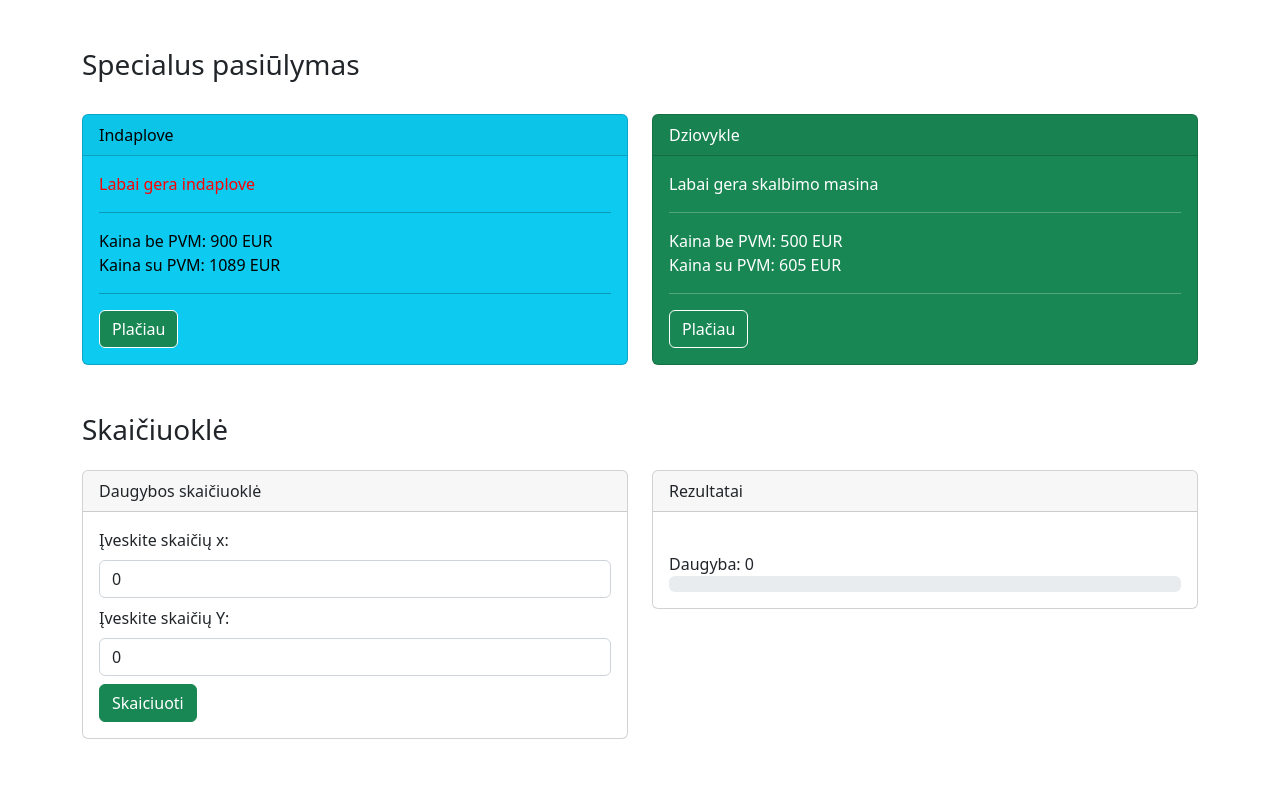
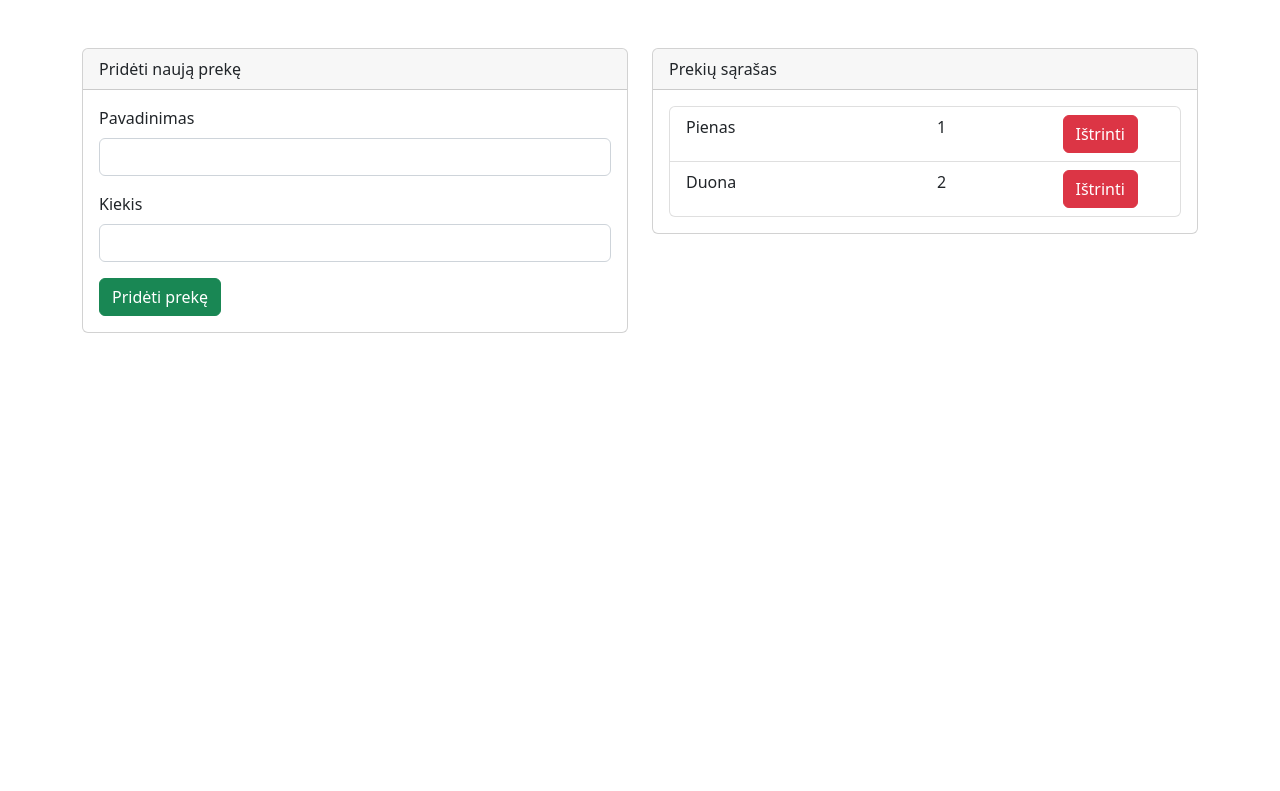
Before and after one commit to GediminasGricius/prekes_react, a React (Create React App) app: page / in a window 1280 px wide. Shown: the top 791 px of the page. Built offline with nearby package versions, Linux system fonts and the light colour scheme.

Commit message:
Krepselis 1

```diff
--- a/src/App.js
+++ b/src/App.js
@@ -4,6 +4,7 @@ import 'bootstrap/dist/css/bootstrap.css';
 import Product from './components/product';
 import productsData from './data/productsData';
 import Skaiciuokle from './components/skaiciuokle';
+import Krepselis from "./components/krepselis/krepselis";
 
 function App() {
   const prekes=productsData;
@@ -35,7 +36,7 @@ products=prekes.map((product)=>{
   </div>)
 });
 */
-
+/*
   return (
     <div class="container">
       <h3 class="mt-5">Specialus pasiūlymas</h3>
@@ -64,6 +65,13 @@ products=prekes.map((product)=>{
     </div>
 
   );
+
+ */
+    return (
+        <div className="container">
+          <Krepselis></Krepselis>
+        </div>
+    )
 }
 
 export default App;
--- /dev/null
+++ b/src/components/krepselis/inner/prekeItem.js
@@ -0,0 +1,21 @@
+
+
+const PrekeItem=(props)=>{
+
+
+    return (
+        <li className="list-group-item">
+
+            <div className="row" >
+                <div className="col-md-6">{props.preke.pavadinimas}</div>
+                <div className="col-md-3">{props.preke.kiekis}</div>
+                <div className="col-md-3">
+                    <button className="btn btn-danger">Ištrinti</button>
+                </div>
+            </div>
+        </li>
+    )
+};
+
+
+export default PrekeItem;
--- /dev/null
+++ b/src/components/krepselis/inner/prekiuSarasas.js
@@ -0,0 +1,22 @@
+import Card from "../../ui/card";
+import PrekeItem from "./prekeItem";
+
+const PrekiuSarasas=(props)=>{
+
+    let prekiuSarasas=[];
+    props.prekes.forEach((preke, index)=>{
+
+        prekiuSarasas.push(
+            (<PrekeItem key={index} preke={ preke } ></PrekeItem>)
+        );
+    })
+    return (
+        <Card title="Prekių sąrašas">
+            <ul className="list-group ">
+                {prekiuSarasas}
+            </ul>
+        </Card>
+    );
+}
+
+export default PrekiuSarasas;
--- /dev/null
+++ b/src/components/krepselis/inner/pridetiPreke.js
@@ -0,0 +1,28 @@
+import Card from "../../ui/card";
+
+const PridetiPreke=(props)=>{
+    const onFormSubmit=(event)=>{
+        event.preventDefault();
+        props.onPridetiPreke({pavadinimas:"Saldaniai", kiekis:10});
+        console.log("Pridedame preke");
+
+    }
+
+    return (
+        <Card title="Pridėti naują prekę">
+            <form onSubmit={onFormSubmit}>
+                <div className="mb-3">
+                    <label className="form-label">Pavadinimas</label>
+                    <input  type="text"  className="form-control" />
+                </div>
+                <div className="mb-3">
+                    <label className="form-label">Kiekis</label>
+                    <input  type="text"  className="form-control" />
+                </div>
+                <button className="btn btn-success" >Pridėti prekę</button>
+            </form>
+        </Card>
+    );
+}
+
+export default PridetiPreke;
--- /dev/null
+++ b/src/components/krepselis/krepselis.js
@@ -0,0 +1,36 @@
+import PrekiuSarasas from "./inner/prekiuSarasas";
+import PridetiPreke from "./inner/pridetiPreke";
+import Card from "../ui/card";
+import {useState} from "react";
+
+const Krepselis=()=>{
+    const initPrekes=[
+        {pavadinimas:"Pienas", kiekis:1},
+        {pavadinimas:"Duona", kiekis:2}
+    ]
+    const [prekes, setPrekes]=useState(initPrekes);
+
+
+    const pridetiPreke=(preke)=>{
+        prekes.push(preke);
+        setPrekes(Array.from(prekes));
+        console.log("Preke gauta ir prideta");
+        console.log(prekes);
+    };
+
+    return (
+
+
+        <div  className="row mt-5">
+            <div className="col-md-6">
+                <PridetiPreke onPridetiPreke={pridetiPreke}></PridetiPreke>
+            </div>
+            <div className="col-md-6">
+                <PrekiuSarasas prekes={prekes}></PrekiuSarasas>
+
+            </div>
+        </div>
+    )
+}
+
+export default Krepselis;
--- /dev/null
+++ b/src/components/skaic/progress.js
@@ -0,0 +1,28 @@
+
+function Progress(props){
+    const progresCss={
+        width: props.rezultatas+"%",
+        backgroundColor:'red'
+    };
+    let cssClass="progress-bar";
+    if (props.rezultatas<80){
+        cssClass+="  bg-success";
+    }
+    if (props.rezultatas>=80 && props.rezultatas<100){
+        cssClass+="  bg-warning";
+    }
+    if (props.rezultatas>=100 ){
+        cssClass+="  bg-danger";
+    }
+    return  (<div>
+        <div className="progress">
+            <div className={cssClass} role="progressbar" style={ progresCss } ></div>
+        </div>
+
+    </div>);
+}
+
+
+
+
+export default Progress;
--- a/src/components/skaic/rezultatas.js
+++ b/src/components/skaic/rezultatas.js
@@ -1,19 +1,8 @@
+import Progress from "./progress";
 
 function Rezultatas(props){
-    const progresCss={
-        width: props.rezultatas+"%",
-        backgroundColor:'red'
-    };
-    let cssClass="progress-bar";
-    if (props.rezultatas<80){
-        cssClass+="  bg-success";
-    }
-    if (props.rezultatas>=80 && props.rezultatas<100){
-        cssClass+="  bg-warning";
-    }
-    if (props.rezultatas>=100 ){
-        cssClass+="  bg-danger";
-    }
+
+
 
     return (
         <div className="card">
@@ -23,12 +12,8 @@ function Rezultatas(props){
             <div className="card-body">
                 {props.veiksmas}<br />
                 Daugyba: { props.rezultatas }
-                <div>
-                    <div className="progress">
-                        <div className={cssClass} role="progressbar" style={ progresCss } ></div>
-                    </div>
+                <Progress rezultatas={props.rezultatas} />
 
-                </div>
 
             </div>
         </div>
--- /dev/null
+++ b/src/components/ui/card.js
@@ -0,0 +1,13 @@
+const Card=(props)=>{
+
+    return  (
+        <div className="card">
+            <div className="card-header">{props.title}</div>
+                <div className="card-body">
+                    {props.children}
+            </div>
+        </div>
+    );
+}
+
+export default Card;
```
